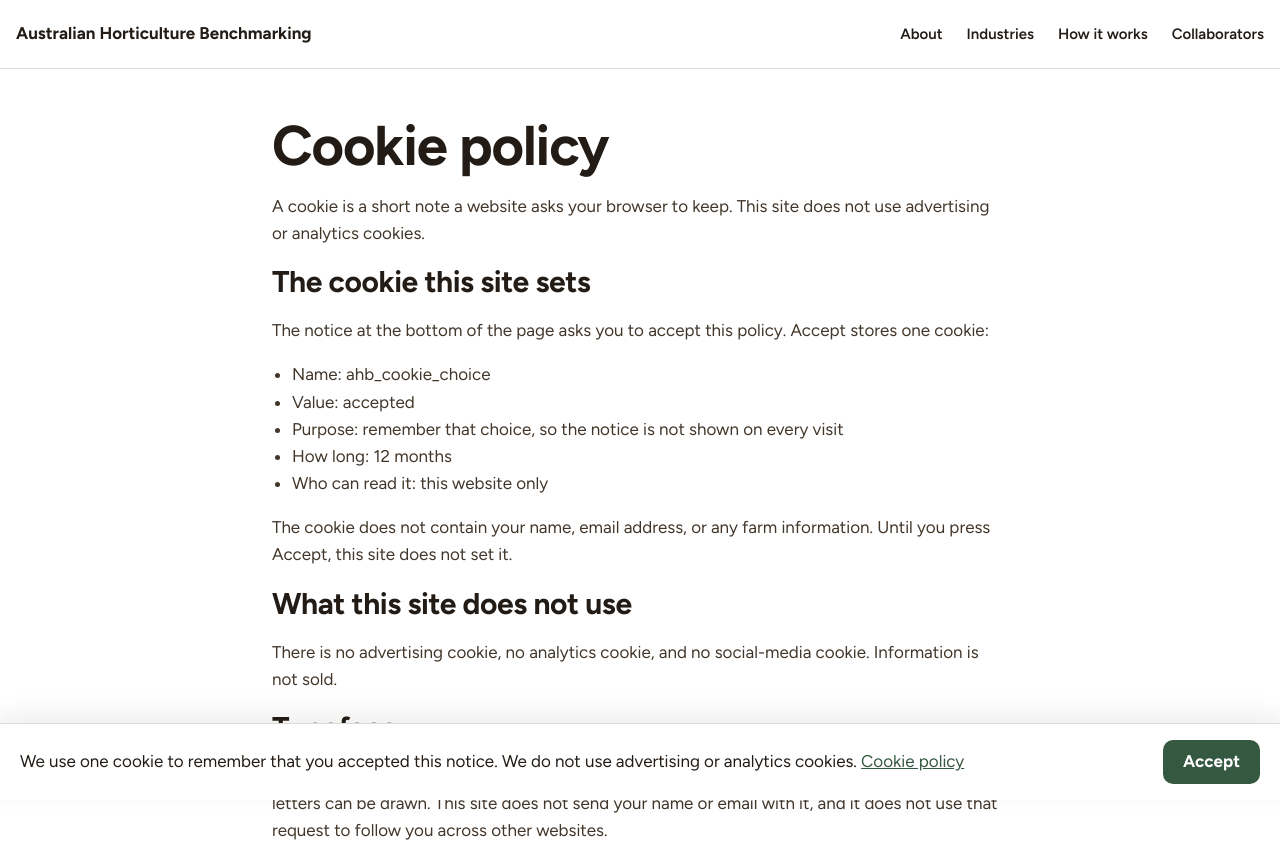
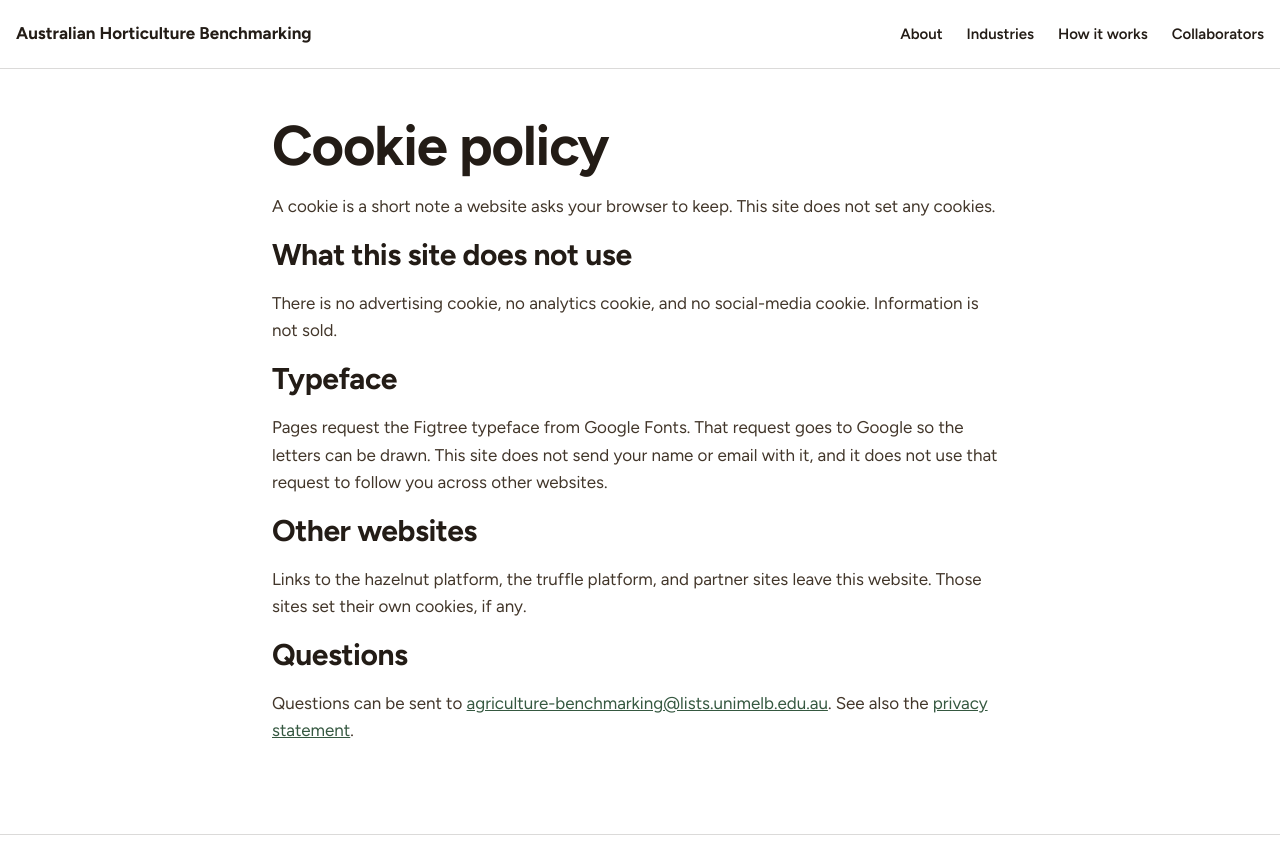
Before and after one commit to agribenchmarking/agribenchmarking.au, a website: page cookies.html in a window 1280 px wide. Shown: the top 848 px of the page. Drawn offline with Linux system fonts and the light colour scheme.

Commit message:
feat(agribenchmarking): drop the cookie notice
- Its cookie only remembered that the notice was dismissed; without it the site sets no cookies
- Remove the notice bar, cookies.js, and its styles from every page
- Cookie policy and privacy statement now say the site sets no cookies

```diff
--- a/cookies.html
+++ b/cookies.html
@@ -6,7 +6,7 @@
     <title>Cookie policy — Australian Horticulture Benchmarking Platform</title>
     <meta
       name="description"
-      content="Cookie policy for the Australian Horticulture Benchmarking Platform. One preference cookie, and no advertising or analytics cookies."
+      content="Cookie policy for the Australian Horticulture Benchmarking Platform. This site sets no cookies."
     />
     <link rel="preconnect" href="https://fonts.googleapis.com" />
     <link rel="preconnect" href="https://fonts.gstatic.com" crossorigin />
@@ -36,26 +36,7 @@
         <h1>Cookie policy</h1>
         <p>
           A cookie is a short note a website asks your browser to keep. This
-          site does not use advertising or analytics cookies.
-        </p>
-        <h2>The cookie this site sets</h2>
-        <p>
-          The notice at the bottom of the page asks you to accept this policy.
-          Accept stores one cookie:
-        </p>
-        <ul>
-          <li>Name: ahb_cookie_choice</li>
-          <li>Value: accepted</li>
-          <li>
-            Purpose: remember that choice, so the notice is not shown on every
-            visit
-          </li>
-          <li>How long: 12 months</li>
-          <li>Who can read it: this website only</li>
-        </ul>
-        <p>
-          The cookie does not contain your name, email address, or any farm
-          information. Until you press Accept, this site does not set it.
+          site does not set any cookies.
         </p>
         <h2>What this site does not use</h2>
         <p>
@@ -74,10 +55,9 @@
           Links to the hazelnut platform, the truffle platform, and partner
           sites leave this website. Those sites set their own cookies, if any.
         </p>
-        <h2>Removing the cookie</h2>
+        <h2>Questions</h2>
         <p>
-          Delete cookies for this site in your browser settings. The notice
-          appears again on the next visit. Questions can be sent to
+          Questions can be sent to
           <a href="mailto:agriculture-benchmarking@lists.unimelb.edu.au"
             >agriculture-benchmarking@lists.unimelb.edu.au</a
           >. See also the <a href="privacy.html">privacy statement</a>.
@@ -138,14 +118,5 @@
         </a>
       </div>
     </footer>
-    <div id="cookie-bar" class="cookie-bar" hidden>
-      <p>
-        We use one cookie to remember that you accepted this notice. We do not
-        use advertising or analytics cookies.
-        <a href="cookies.html">Cookie policy</a>
-      </p>
-      <button type="button" id="cookie-accept">Accept</button>
-    </div>
-    <script src="cookies.js"></script>
   </body>
 </html>
--- a/cookies.js
+++ /dev/null
@@ -1,23 +0,0 @@
-const choice = "ahb_cookie_choice";
-const bar = document.getElementById("cookie-bar");
-const acceptButton = document.getElementById("cookie-accept");
-
-function alreadyAccepted() {
-  return document.cookie.split("; ").includes(`${choice}=accepted`);
-}
-
-function showNotice() {
-  if (!bar || alreadyAccepted()) return;
-  bar.hidden = false;
-  document.body.classList.add("has-cookie-bar");
-}
-
-function acceptCookies() {
-  const secure = location.protocol === "https:" ? "; Secure" : "";
-  document.cookie = `ahb_cookie_choice=accepted; Path=/; Max-Age=31536000; SameSite=Lax${secure}`;
-  if (bar) bar.hidden = true;
-  document.body.classList.remove("has-cookie-bar");
-}
-
-showNotice();
-acceptButton?.addEventListener("click", acceptCookies);
--- a/styles.css
+++ b/styles.css
@@ -539,52 +539,6 @@ address {
   padding-left: 1.25rem;
 }
 
-.cookie-bar {
-  position: fixed;
-  z-index: 30;
-  right: 0;
-  bottom: 0;
-  left: 0;
-  display: flex;
-  flex-wrap: wrap;
-  align-items: center;
-  gap: 1rem 1.5rem;
-  padding: 1rem 1.25rem;
-  border-top: 1px solid var(--line);
-  background: #fff;
-  box-shadow: 0 -8px 24px rgb(35 28 22 / 8%);
-}
-
-.cookie-bar[hidden] {
-  display: none;
-}
-
-.cookie-bar p {
-  flex: 1 1 18rem;
-  margin: 0;
-  color: var(--ink);
-}
-
-.cookie-bar button {
-  min-height: 2.75rem;
-  padding: 0.5rem 1.25rem;
-  border: 0;
-  border-radius: 10px;
-  background: var(--primary);
-  color: #fff;
-  font: inherit;
-  font-weight: 700;
-  cursor: pointer;
-}
-
-.cookie-bar button:hover {
-  background: var(--primary-hover);
-}
-
-body.has-cookie-bar {
-  padding-bottom: 8rem;
-}
-
 .footer-links {
   display: grid;
   grid-column: 1 / -1;
```
Also changed, not shown: copyright.html (+0 -9 lines), index.html (+0 -9 lines), privacy.html (+2 -12 lines), test/page.test.mjs (+7 -11 lines).
